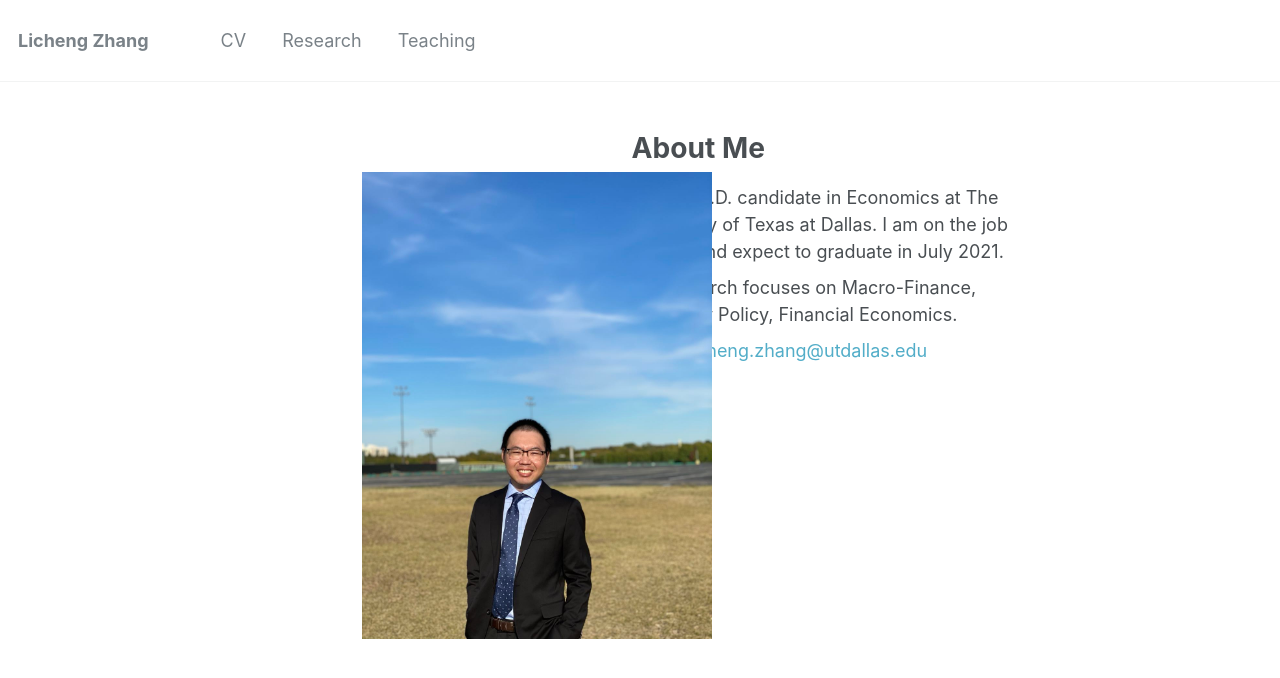
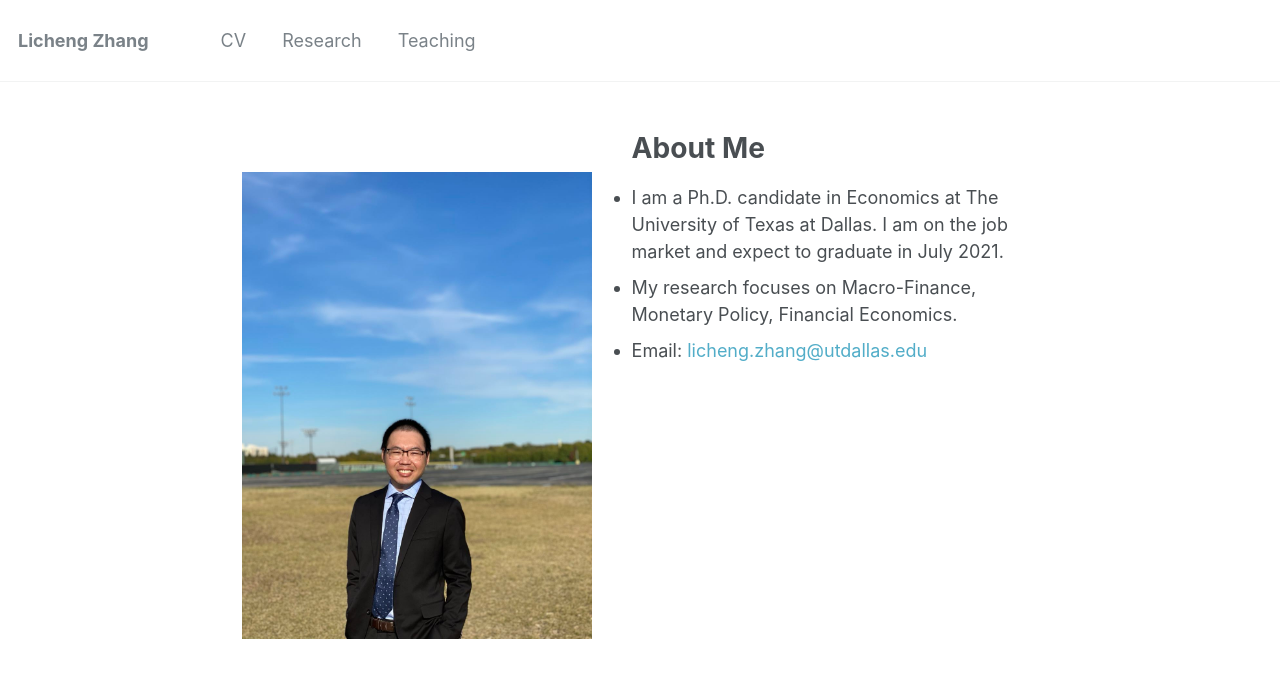
Before and after one commit to lichengzh/lichengzh.github.io, a Jekyll site: the page built from _pages/about.md, in a window 1280 px wide. Shown: the top 678 px of the page. Built offline with Jekyll 4.4.1, drawn with Linux system fonts in a browser that asks for light colours.

Commit message:
Update about.md

```diff
--- a/_pages/about.md
+++ b/_pages/about.md
@@ -8,7 +8,7 @@ redirect_from:
   - /about.html
 ---
 
-<div style= "float:left;position: relative; top: 40px;left: 80px;">
+<div style= "float:left;position: relative; top: 40px;left: -40px;">
   <img src="https://lichengzh.github.io/files/IMG_3759.JPG?raw=true" alt="Photo" style="width: 350px;"/>
 </div>
 
```
